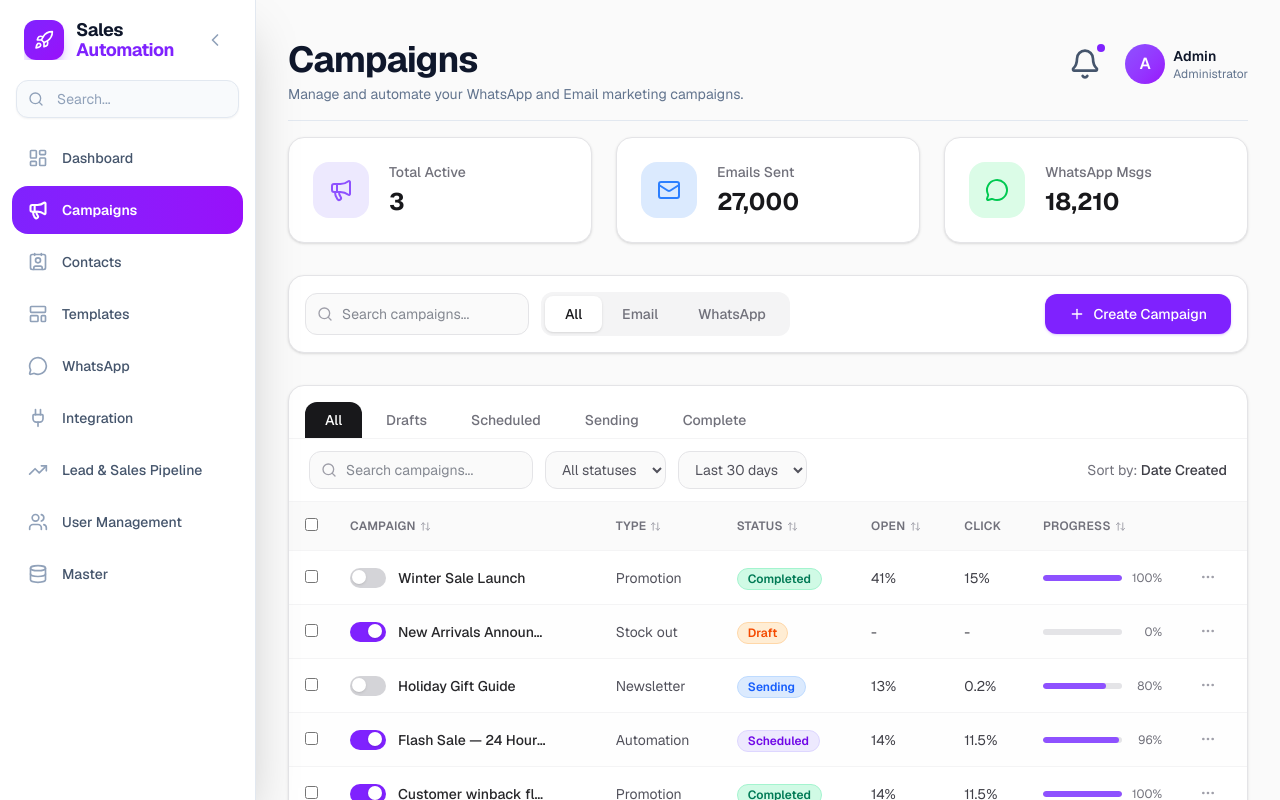
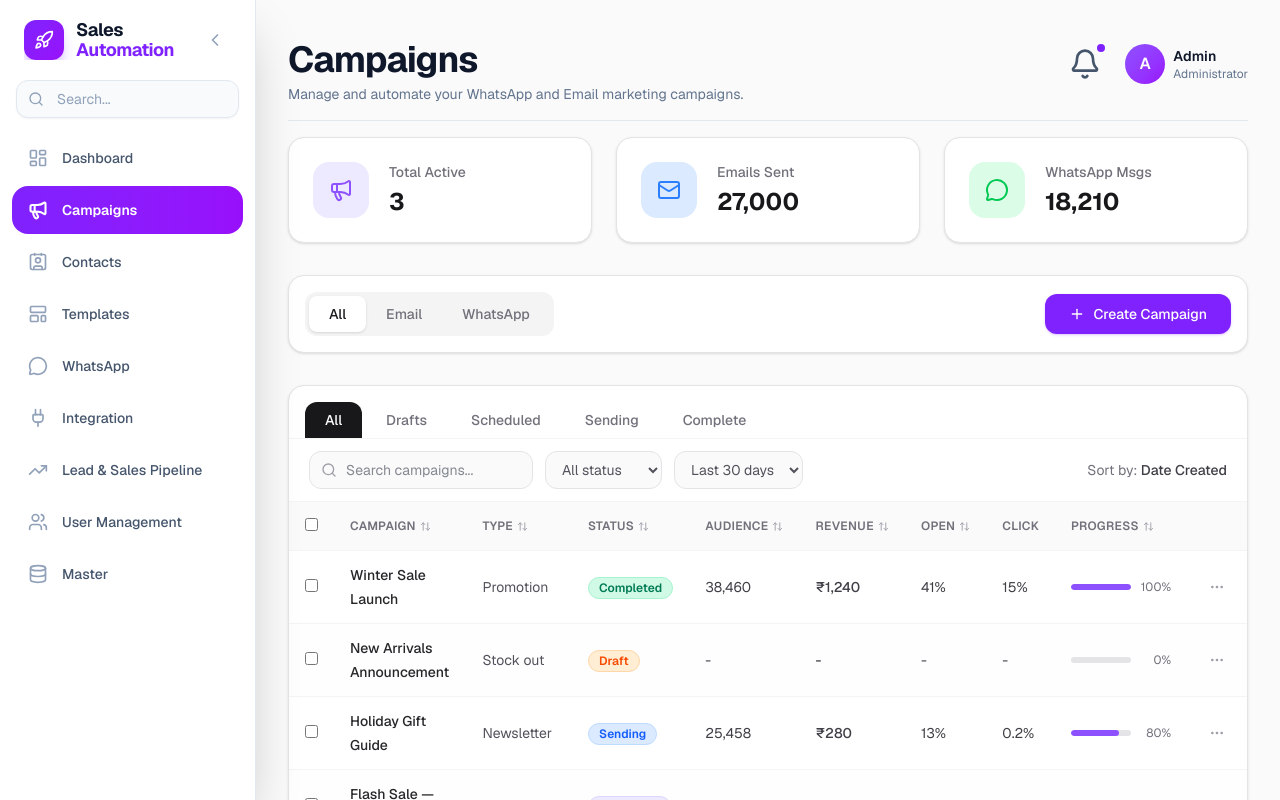
Before and after one commit to lxakshaseth/sales-automation, a Next.js app in the folder my-app/: page /Campaign in a window 1280 px wide. Built offline with nearby package versions, Linux system fonts and the light colour scheme; sample sign-in values are in the browser's storage.

Commit message:
campaign page updated

```diff
--- a/my-app/src/Components/Campaigns.tsx
+++ b/my-app/src/Components/Campaigns.tsx
@@ -7,18 +7,18 @@ import Link from "next/link";
 import { useRouter } from "next/navigation";
 
 const allCampaigns = [
-  { id: 1, name: "Winter Sale Launch", type: "Promotion", status: "Completed", audience: 38460, open: "41%", click: "15%", revenue: "₹1,240", progress: 100, enabled: false },
-  { id: 2, name: "New Arrivals Announcement", type: "Stock out", status: "Draft", audience: null, open: "-", click: "-", revenue: "-", progress: 0, enabled: true },
-  { id: 3, name: "Holiday Gift Guide", type: "Newsletter", status: "Sending", audience: 25458, open: "13%", click: "0.2%", revenue: "₹280", progress: 80, enabled: false },
-  { id: 4, name: "Flash Sale — 24 Hours Only", type: "Automation", status: "Scheduled", audience: 1450, open: "14%", click: "11.5%", revenue: "₹878", progress: 96, enabled: true },
-  { id: 5, name: "Customer winback flow", type: "Promotion", status: "Completed", audience: 1250, open: "14%", click: "11.5%", revenue: "₹878", progress: 100, enabled: true },
-  { id: 6, name: "Back in stock alert", type: "Stock out", status: "Scheduled", audience: 1150, open: "14%", click: "11.5%", revenue: "₹878", progress: 70, enabled: true },
-  { id: 7, name: "Monthly newsletter - Dec...", type: "Newsletter", status: "Sending", audience: 950, open: "14%", click: "11.5%", revenue: "₹878", progress: 20, enabled: false },
-  { id: 8, name: "Abandoned cart remember", type: "Promotion", status: "Sending", audience: 848, open: "14%", click: "11.5%", revenue: "₹878", progress: 80, enabled: false },
-  { id: 9, name: "New Arrivals Announcement", type: "Automation", status: "Draft", audience: null, open: "-", click: "-", revenue: "-", progress: 0, enabled: false },
-  { id: 10, name: "Holiday Gift Guide", type: "Stock out", status: "Scheduled", audience: 548, open: "14%", click: "11.5%", revenue: "₹878", progress: 50, enabled: false },
-  { id: 11, name: "Flash Sale — 24 Hours Only", type: "Newsletter", status: "Sending", audience: 254, open: "5%", click: "9%", revenue: "₹458", progress: 80, enabled: false },
-  { id: 12, name: "Monthly newsletter - Dec...", type: "Newsletter", status: "Completed", audience: 154, open: "3%", click: "7%", revenue: "₹354", progress: 100, enabled: false },
+  { id: 1, name: "Winter Sale Launch", type: "Promotion", status: "Completed", audience: 38460, open: "41%", click: "15%", revenue: "₹1,240", progress: 100},
+  { id: 2, name: "New Arrivals Announcement", type: "Stock out", status: "Draft", audience: null, open: "-", click: "-", revenue: "-", progress: 0 },
+  { id: 3, name: "Holiday Gift Guide", type: "Newsletter", status: "Sending", audience: 25458, open: "13%", click: "0.2%", revenue: "₹280", progress: 80},
+  { id: 4, name: "Flash Sale — 24 Hours Only", type: "Automation", status: "Scheduled", audience: 1450, open: "14%", click: "11.5%", revenue: "₹878", progress: 96},
+  { id: 5, name: "Customer winback flow", type: "Promotion", status: "Completed", audience: 1250, open: "14%", click: "11.5%", revenue: "₹878", progress: 100},
+  { id: 6, name: "Back in stock alert", type: "Stock out", status: "Scheduled", audience: 1150, open: "14%", click: "11.5%", revenue: "₹878", progress: 70},
+  { id: 7, name: "Monthly newsletter - Dec...", type: "Newsletter", status: "Sending", audience: 950, open: "14%", click: "11.5%", revenue: "₹878", progress: 20},
+  { id: 8, name: "Abandoned cart remember", type: "Promotion", status: "Sending", audience: 848, open: "14%", click: "11.5%", revenue: "₹878", progress: 80 },
+  { id: 9, name: "New Arrivals Announcement", type: "Automation", status: "Draft", audience: null, open: "-", click: "-", revenue: "-", progress: 0 },
+  { id: 10, name: "Holiday Gift Guide", type: "Stock out", status: "Scheduled", audience: 548, open: "14%", click: "11.5%", revenue: "₹878", progress: 50 },
+  { id: 11, name: "Flash Sale — 24 Hours Only", type: "Newsletter", status: "Sending", audience: 254, open: "5%", click: "9%", revenue: "₹458", progress: 80 },
+  { id: 12, name: "Monthly newsletter - Dec...", type: "Newsletter", status: "Completed", audience: 154, open: "3%", click: "7%", revenue: "₹354", progress: 100 },
 ];
 
 const STATUS_TABS = ["All", "Drafts", "Scheduled", "Sending", "Complete"];
@@ -46,13 +46,7 @@ export default function Campaigns() {
   const [searchTerm, setSearchTerm] = useState("");
   const [activeTab, setActiveTab] = useState("All");
   const [page, setPage] = useState(1);
-  const [enabledMap, setEnabledMap] = useState<Record<number, boolean>>(
-    () => Object.fromEntries(allCampaigns.map(c => [c.id, c.enabled]))
-  );
 
-  function toggleEnabled(id: number) {
-    setEnabledMap(prev => ({ ...prev, [id]: !prev[id] }));
-  }
 
   const [openMenuId, setOpenMenuId] = useState<number | null>(null);
   const [editCampaign, setEditCampaign] = useState<typeof allCampaigns[0] | null>(null);
@@ -120,16 +114,7 @@ export default function Campaigns() {
         className="flex flex-col sm:flex-row items-center justify-between gap-4 bg-white p-4 rounded-2xl border border-zinc-200 shadow-sm"
       >
         <div className="flex flex-col sm:flex-row items-center gap-3 w-full sm:w-auto">
-          <div className="relative w-full sm:w-56">
-            <Search className="absolute left-3 top-1/2 -translate-y-1/2 text-zinc-400 w-4 h-4" />
-            <input
-              type="text"
-              placeholder="Search campaigns..."
-              value={searchTerm}
-              onChange={(e) => { setSearchTerm(e.target.value); setPage(1); }}
-              className="w-full pl-9 pr-4 py-2.5 bg-zinc-50 border border-zinc-200 rounded-xl text-sm focus:outline-none focus:ring-2 focus:ring-violet-500/20 focus:border-violet-500 transition-all"
-            />
-          </div>
+
           <div className="flex bg-zinc-100 p-1 rounded-xl w-full sm:w-auto">
             {["All", "Email", "WhatsApp"].map(f => (
               <button
@@ -186,7 +171,7 @@ export default function Campaigns() {
             />
           </div>
           <select className="text-sm border border-zinc-200 rounded-xl px-3 py-2 bg-zinc-50 text-zinc-600 outline-none focus:ring-2 focus:ring-violet-500/20 focus:border-violet-500 transition-all">
-            <option>All statuses</option>
+            <option>All status</option>
             <option>Completed</option>
             <option>Draft</option>
             <option>Sending</option>
@@ -215,11 +200,14 @@ export default function Campaigns() {
   { label: "Campaign", sort: true },
 { label: "Type", sort: true },
 { label: "Status", sort: true },
+{ label: "Audience", sort: true },
+{ label: "Revenue", sort: true },
 { label: "Open", sort: true },
 { label: "Click", sort: false },
 { label: "Progress", sort: true },
 { label: "", sort: false },
-                ].map((col) => (
+]
+.map((col) => (
                   <th key={col.label} className="px-4 py-3 text-left text-xs font-semibold text-zinc-500 uppercase tracking-wide whitespace-nowrap">
                     <span className="flex items-center gap-1">
                       {col.label}
@@ -245,18 +233,11 @@ export default function Campaigns() {
                     <td className="px-4 py-3">
                       <input type="checkbox" className="rounded border-zinc-300 accent-violet-600" />
                     </td>
-                    {/* Campaign name + toggle */}
+                    {/* Campaign name */}
                     <td className="px-4 py-3">
-                      <div className="flex items-center gap-3 min-w-[200px]">
-                        <button
-                          onClick={() => toggleEnabled(c.id)}
-                          style={{ minWidth: "36px" }}
-                          className={`h-5 w-9 rounded-full transition-all duration-200 flex-shrink-0 relative ${enabledMap[c.id] ? "bg-violet-600" : "bg-zinc-300"}`}
-                        >
-                          <span className={`absolute top-[2px] left-[2px] w-[14px] h-[14px] bg-white rounded-full shadow transition-transform duration-200 ${enabledMap[c.id] ? "translate-x-[16px]" : "translate-x-0"}`} />
-                        </button>
-                        <span className="text-sm font-medium text-zinc-800 truncate max-w-[150px]">{c.name}</span>
-                      </div>
+  <span className="text-sm font-medium text-zinc-800">
+    {c.name}
+  </span>
 </td>
                     {/* Type */}
                     <td className="px-4 py-3">
@@ -267,6 +248,12 @@ export default function Campaigns() {
                       <span className={`inline-flex items-center px-2.5 py-0.5 rounded-full text-xs font-semibold ${statusColor[c.status] ?? "bg-zinc-100 text-zinc-600"}`}>
                         {c.status}
                       </span>
+                    </td>
+                    <td className="px-4 py-3 text-sm text-zinc-700">
+  {c.audience ? c.audience.toLocaleString() : "-"}
+</td>
+<td className="px-4 py-3 text-sm text-zinc-700 font-medium">
+  {c.revenue}
 </td>
                     {/* Open */}
                     <td className="px-4 py-3 text-sm text-zinc-700">{c.open}</td>
--- a/my-app/src/Components/CreateCampaign.tsx
+++ b/my-app/src/Components/CreateCampaign.tsx
@@ -6,8 +6,10 @@ import { motion } from "framer-motion";
 import Link from "next/link";
 import { getTemplates, Template } from "@/services/template.service";
 import { createCampaign } from "@/services/campaign.service";
+import { useRouter } from "next/navigation";
 
 export default function CreateCampaign() {
+  const router = useRouter();
   const [campaignName, setCampaignName] = useState("");
   const [campaignCategory, setCampaignCategory] = useState("Promotional");
   const [scheduleDate, setScheduleDate] = useState("2025-05-28");
@@ -40,8 +42,6 @@ const [status, setStatus] = useState("active");
     t.name.toLowerCase().includes(templateSearch.toLowerCase()) ||
     t.subject?.toLowerCase().includes(templateSearch.toLowerCase())
   );
-
-
 
  async function handleSaveDraft() {
   try {
@@ -99,7 +99,7 @@ status: status,
     const payload = {
       name: campaignName,
       description: campaignCategory,
-      status: "status",
+      status: status,
       funnel: [
         {
           step: "email",
@@ -117,6 +117,7 @@ status: status,
 
     console.log(response);
     alert("Campaign launched successfully!");
+    router.push("/Campaign");
   } catch (error) {
     console.error(error);
     alert(
```
Lines whose indentation alone changed are shown as unchanged.
